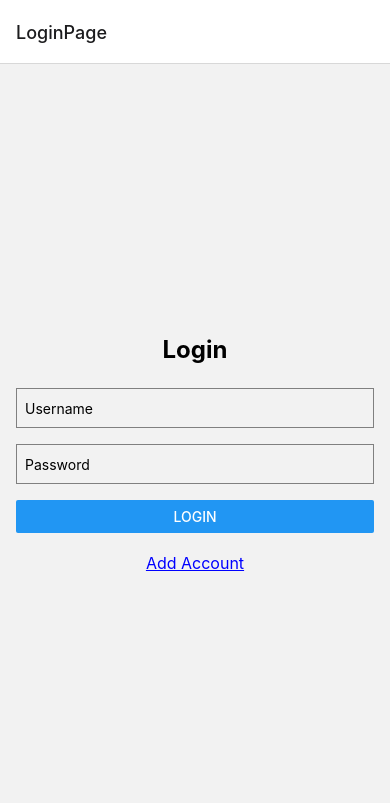
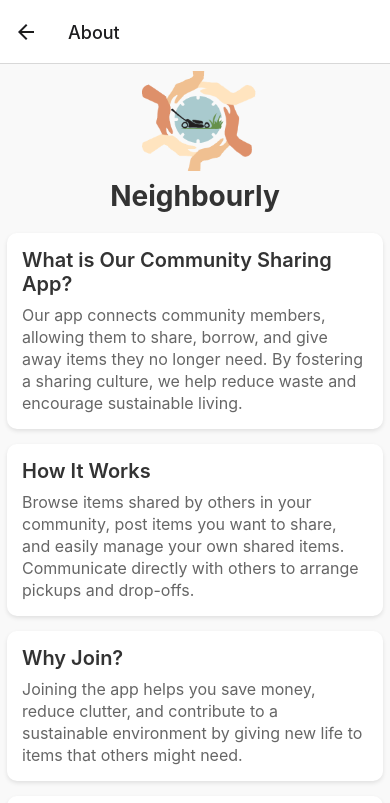
Before and after one commit to AndreiB02/Unihack6-Neighbourly, a React Native app: screen /AboutApp in a window 390 px wide. Shown: the top 803 px of the page. Built offline with nearby package versions, Linux system fonts and the light colour scheme.

Commit message:
About page

```diff
--- a/App.js
+++ b/App.js
@@ -18,6 +18,7 @@ import NeighborhoodSeeMore from './screens/MainPage/ProfilePage/SeeMore/Neighbor
 import CoFundScreen from './screens/CoFound/CoFundScreen';
 import NeighbourhoodPortal from './screens/MainPage/ProfilePage/NeighbourhoodPortal';
 import AddAskScreen from './screens/MainPage/Ask/AddAskScreen';
+import AboutApp from './screens/MainPage/AboutApp';
 const Stack = createStackNavigator();
 
 const App = () => {
@@ -41,6 +42,7 @@ const App = () => {
         <Stack.Screen name="NeighborhoodSeeMore" component={NeighborhoodSeeMore} />
         <Stack.Screen name="CoFundScreen" component={CoFundScreen} options={{ headerShown: false }} />
         <Stack.Screen name="NeighbourhoodPortal" component={NeighbourhoodPortal} options={{ title: 'Neighbourhood' }}  />
+        <Stack.Screen name="AboutApp" component={AboutApp} options={{ title: 'About' }} />
       </Stack.Navigator>
     </NavigationContainer>
   );
--- /dev/null
+++ b/screens/MainPage/AboutApp.js
@@ -0,0 +1,104 @@
+// AboutApp.js
+import React from 'react';
+import { View, Text, StyleSheet, ScrollView, Image } from 'react-native';
+import { SafeAreaView } from 'react-native-safe-area-context';
+
+const AboutApp = () => {
+    const sections = [
+        {
+            id: '1',
+            title: 'What is Our Community Sharing App?',
+            description:
+                'Our app connects community members, allowing them to share, borrow, and give away items they no longer need. By fostering a sharing culture, we help reduce waste and encourage sustainable living.',
+        },
+        {
+            id: '2',
+            title: 'How It Works',
+            description:
+                'Browse items shared by others in your community, post items you want to share, and easily manage your own shared items. Communicate directly with others to arrange pickups and drop-offs.',
+        },
+        {
+            id: '3',
+            title: 'Why Join?',
+            description:
+                'Joining the app helps you save money, reduce clutter, and contribute to a sustainable environment by giving new life to items that others might need.',
+        },
+        {
+            id: '4',
+            title: 'Community Guidelines',
+            description:
+                'We aim to create a safe, respectful environment. Please ensure all shared items are in usable condition, and communicate politely with other community members.',
+        },
+        {
+            id: '5',
+            title: 'Get Started',
+            description:
+                'Download the app, create an account, and start sharing today! Together, we can make a positive impact on our environment and community.',
+        },
+    ];
+
+    return (
+        <SafeAreaView style={styles.container}>
+            <ScrollView contentContainerStyle={styles.scrollContainer}>
+                <Image style={styles.logo} source={require('../../assets/logo.png')} />
+                <Text style={styles.mainTitle}>Neighbourly</Text>
+
+                {sections.map((section) => (
+                    <View key={section.id} style={styles.sectionContainer}>
+                        <Text style={styles.sectionTitle}>{section.title}</Text>
+                        <Text style={styles.sectionDescription}>{section.description}</Text>
+                    </View>
+                ))}
+            </ScrollView>
+        </SafeAreaView>
+    );
+};
+
+const styles = StyleSheet.create({
+    container: {
+        flex: 1,
+        backgroundColor: '#f9f9f9',
+    },
+    scrollContainer: {
+        padding: 7,
+        alignItems: 'center',
+    },
+    logo: {
+        width: 170,
+        height: 100,
+        borderRadius: 20,
+        marginBottom: 8,
+    },
+    mainTitle: {
+        fontSize: 28,
+        fontWeight: 'bold',
+        color: '#333',
+        textAlign: 'center',
+        marginBottom: 20,
+    },
+    sectionContainer: {
+        backgroundColor: '#ffffff',
+        padding: 15,
+        marginBottom: 15,
+        borderRadius: 10,
+        width: '100%',
+        shadowColor: '#000',
+        shadowOffset: { width: 0, height: 2 },
+        shadowOpacity: 0.1,
+        shadowRadius: 4,
+        elevation: 3,
+    },
+    sectionTitle: {
+        fontSize: 20,
+        fontWeight: '600',
+        color: '#333',
+        marginBottom: 8,
+    },
+    sectionDescription: {
+        fontSize: 16,
+        color: '#666',
+        lineHeight: 22,
+    },
+});
+
+export default AboutApp;
--- a/screens/MainPage/HomeScreen.js
+++ b/screens/MainPage/HomeScreen.js
@@ -26,8 +26,13 @@ const HomeScreen = ({ navigation }) => {
                     <Text style={styles.neighborhoodTitle}>{zone} </Text>
                     <Text>Neighbourhood</Text>
                 </View>
-                <Image source={logo} style={{ width: 70, height: 40 }} />
+                <TouchableOpacity onPress={() => navigation.navigate('AboutApp')} >
+                    <Image
+                        source={logo}
+                        style={{ width: 70, height: 40 }} />
+                </TouchableOpacity>
             </View>
+
 
             {/* CoFunds Section */}
             <CoFunds navigation={navigation} />
```
